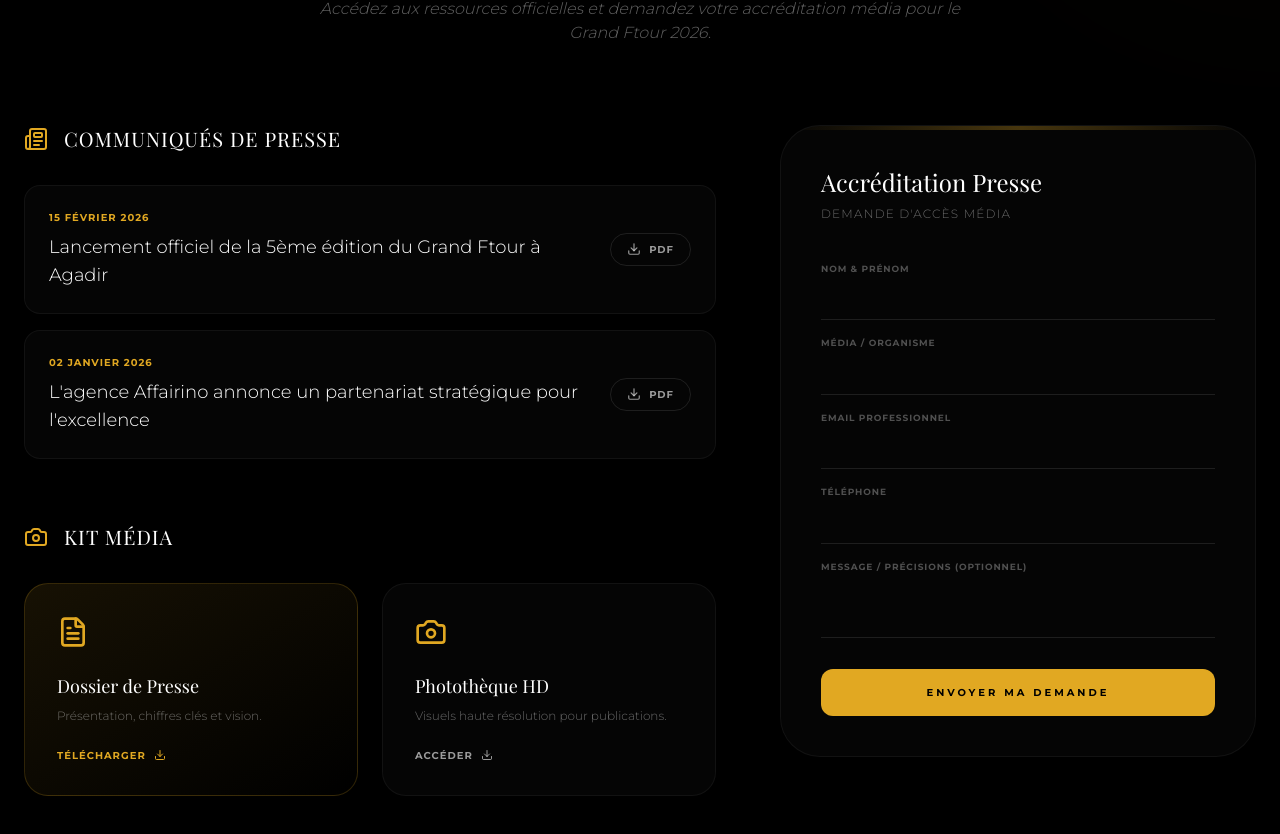
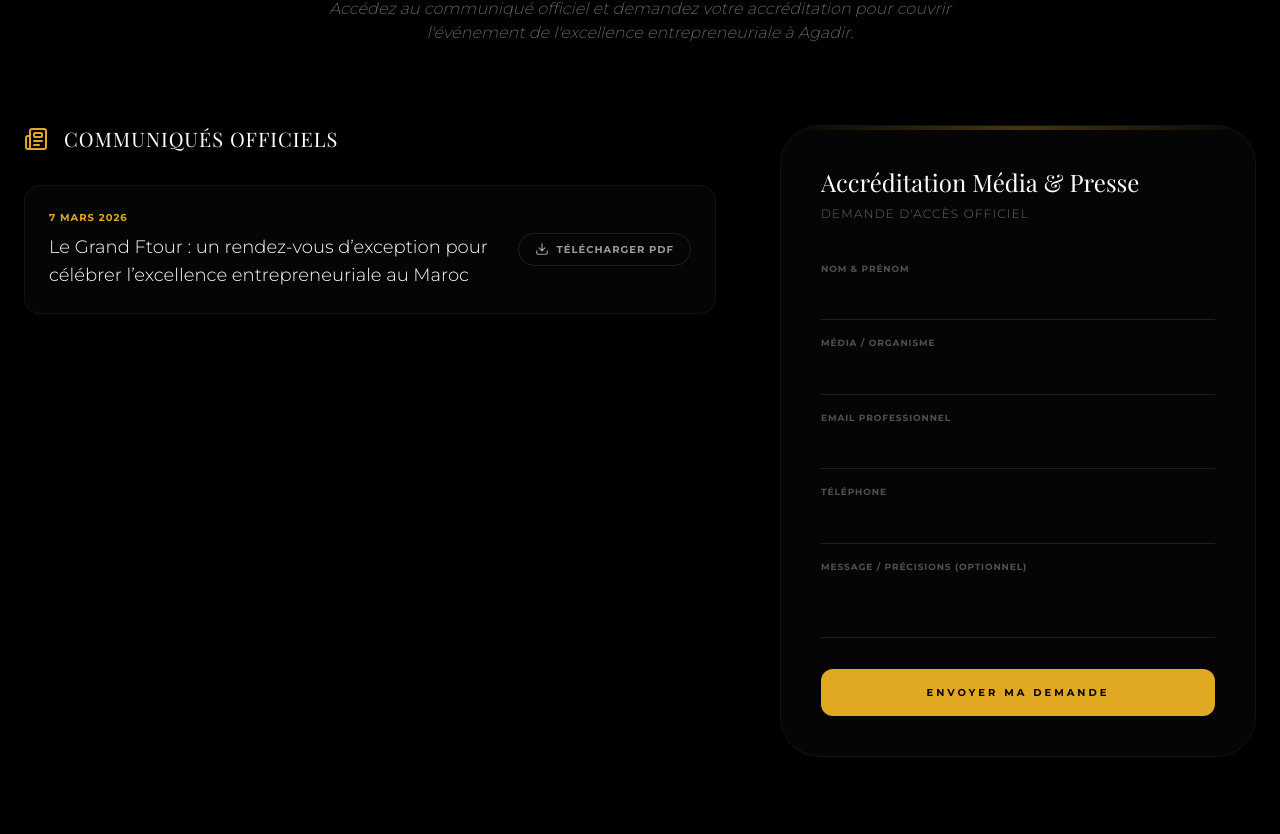
Before and after one commit to laylaad/le-grande-ftour, a React (Vite) app: page / in a window 1280 px wide. Shown: the part 5939-6773 px from the top of the page. Built offline with nearby package versions, Linux system fonts and the light colour scheme; a web font is replaced by a local one.

Commit message:
update project fixes

```diff
--- a/components/Press.tsx
+++ b/components/Press.tsx
@@ -40,16 +40,10 @@ export const Press: React.FC = () => {
 
   const pressReleases = [
     {
-      date: "15 Février 2026",
-      title: "Lancement officiel de la 5ème édition du Grand Ftour à Agadir",
+      date: "7 Mars 2026",
+      title: "Le Grand Ftour : un rendez-vous d’exception pour célébrer l’excellence entrepreneuriale au Maroc",
       type: "Communiqué de Presse",
-      url: "#" // REMPLACEZ PAR VOTRE LIEN GOOGLE DRIVE
-    },
-    {
-      date: "02 Janvier 2026",
-      title: "L'agence Affairino annonce un partenariat stratégique pour l'excellence",
-      type: "Annonce",
-      url: "#" // REMPLACEZ PAR VOTRE LIEN GOOGLE DRIVE
+      url: "https://drive.google.com/uc?export=download&id=1k6ausScTNqvuFk7KECrISlBxuOAowagA"
     }
   ];
 
@@ -60,12 +54,12 @@ export const Press: React.FC = () => {
 
       <div className="max-w-7xl mx-auto px-6 relative z-10">
         <FadeIn className="text-center mb-20">
-          <h2 className="text-luxuryGold tracking-[0.5em] uppercase text-[11px] font-bold mb-6">Relations Médias</h2>
+          <h2 className="text-luxuryGold tracking-[0.5em] uppercase text-[11px] font-bold mb-6">Relations Médias & Presse</h2>
           <h3 className="text-5xl md:text-7xl font-serif text-white mb-8 tracking-tight">
-            ESPACE <span className="gold-gradient-text italic font-normal">PRESSE</span>
+            ESPACE <span className="gold-gradient-text italic font-normal">MÉDIAS & PRESSE</span>
           </h3>
           <p className="text-luxuryTextGray max-w-2xl mx-auto text-sm md:text-base font-light italic opacity-60">
-            Accédez aux ressources officielles et demandez votre accréditation média pour le Grand Ftour 2026.
+            Accédez au communiqué officiel et demandez votre accréditation pour couvrir l'événement de l'excellence entrepreneuriale à Agadir.
           </p>
         </FadeIn>
 
@@ -75,7 +69,7 @@ export const Press: React.FC = () => {
             <div>
               <div className="flex items-center gap-4 mb-8">
                 <Newspaper className="text-luxuryGold" size={24} />
-                <h4 className="text-xl font-serif text-white uppercase tracking-wider">Communiqués de Presse</h4>
+                <h4 className="text-xl font-serif text-white uppercase tracking-wider">Communiqués Officiels</h4>
               </div>
               <div className="space-y-4">
                 {pressReleases.map((release, idx) => (
@@ -90,41 +84,10 @@ export const Press: React.FC = () => {
                       rel="noopener noreferrer"
                       className="flex items-center gap-2 text-white/60 hover:text-white transition-colors text-[10px] uppercase tracking-widest font-bold border border-white/10 px-4 py-2 rounded-full group-hover:border-luxuryGold/50 whitespace-nowrap"
                     >
-                      <Download size={14} /> PDF
+                      <Download size={14} /> Télécharger PDF
                     </a>
                   </div>
                 ))}
-              </div>
-            </div>
-
-            <div>
-              <div className="flex items-center gap-4 mb-8">
-                <Camera className="text-luxuryGold" size={24} />
-                <h4 className="text-xl font-serif text-white uppercase tracking-wider">Kit Média</h4>
-              </div>
-              <div className="grid grid-cols-1 md:grid-cols-2 gap-6">
-                <a
-                  href="#" // REMPLACEZ PAR VOTRE LIEN GOOGLE DRIVE
-                  target="_blank"
-                  rel="noopener noreferrer"
-                  className="p-8 bg-gradient-to-br from-luxuryGold/10 to-transparent border border-luxuryGold/20 rounded-3xl group cursor-pointer hover:bg-luxuryGold/20 transition-all duration-500 block"
-                >
-                  <FileText className="text-luxuryGold mb-6" size={32} />
-                  <h6 className="text-white text-lg font-serif mb-2">Dossier de Presse</h6>
-                  <p className="text-white/40 text-xs font-light mb-6">Présentation, chiffres clés et vision.</p>
-                  <span className="text-[10px] text-luxuryGold uppercase tracking-widest font-bold flex items-center gap-2">Télécharger <Download size={12} /></span>
-                </a>
-                <a
-                  href="#" // REMPLACEZ PAR VOTRE LIEN GOOGLE DRIVE
-                  target="_blank"
-                  rel="noopener noreferrer"
-                  className="p-8 bg-white/[0.02] border border-white/5 rounded-3xl group cursor-pointer hover:border-luxuryGold/30 transition-all duration-500 block"
-                >
-                  <Camera className="text-luxuryGold mb-6" size={32} />
-                  <h6 className="text-white text-lg font-serif mb-2">Photothèque HD</h6>
-                  <p className="text-white/40 text-xs font-light mb-6">Visuels haute résolution pour publications.</p>
-                  <span className="text-[10px] text-white/60 uppercase tracking-widest font-bold flex items-center gap-2">Accéder <Download size={12} /></span>
-                </a>
               </div>
             </div>
           </div>
@@ -134,8 +97,8 @@ export const Press: React.FC = () => {
             <div className="bg-luxuryBlackElevated p-8 md:p-10 border border-white/5 rounded-[2.5rem] shadow-2xl relative overflow-hidden">
               <div className="absolute top-0 left-0 w-full h-1 bg-gradient-to-r from-transparent via-luxuryGold to-transparent opacity-30"></div>
 
-              <h4 className="text-2xl font-serif text-white mb-2">Accréditation Presse</h4>
-              <p className="text-white/40 text-xs font-light mb-10 uppercase tracking-widest">Demande d'accès média</p>
+              <h4 className="text-2xl font-serif text-white mb-2">Accréditation Média & Presse</h4>
+              <p className="text-white/40 text-xs font-light mb-10 uppercase tracking-widest">Demande d'accès officiel</p>
 
               {isSubmitted ? (
                 <div className="text-center py-12">
```
